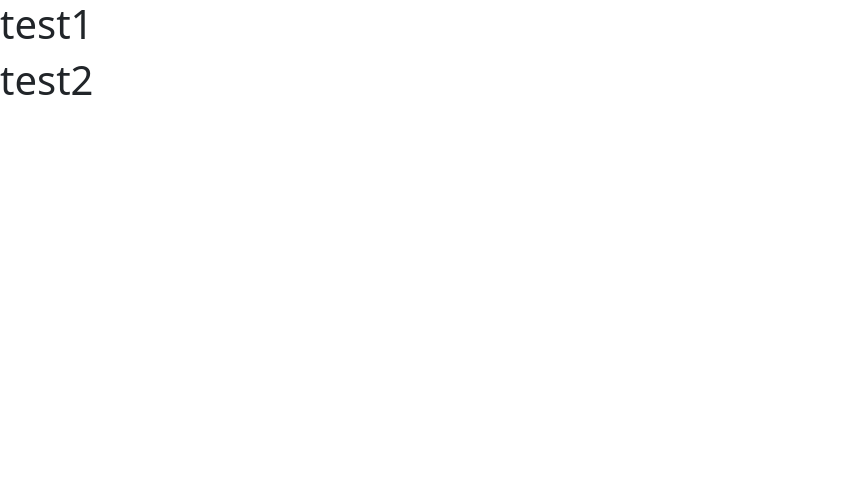
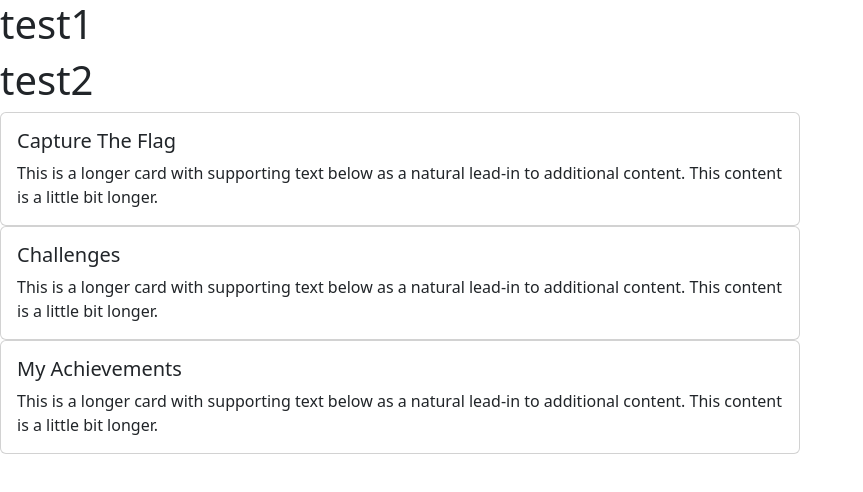
Before and after one commit to Sau1707/VisconHackaton2022, a Next.js app in the folder Frontend/: page / in a window 1280 px wide. Shown: the top 492 px of the page, without its empty margins (0-863 px from the left). Built offline with nearby package versions, Linux system fonts and the light colour scheme.

Commit message:
basic card template created

```diff
--- a/Frontend/components/box.jsx
+++ b/Frontend/components/box.jsx
@@ -5,16 +5,15 @@ import Card from 'react-bootstrap/Card';
 
 export default function Box(props) {
     return (
-        <Card style={{ width: '18rem' }}>
-          <Card.Img variant="top" src="holder.js/100px180" />
-          <Card.Body>
-            <Card.Title>Card Title</Card.Title>
-            <Card.Text>
-              Some quick example text to build on the card title and make up the
-              bulk of the card's content.
-            </Card.Text>
-            <Button variant="primary">Go somewhere</Button>
-          </Card.Body>
-        </Card>
+        <Card style={{ width: '50rem' }}>
+            <Card.Body>
+              <Card.Title>{props.title}</Card.Title>
+              <Card.Text>
+                This is a longer card with supporting text below as a natural
+                lead-in to additional content. This content is a little bit
+                longer.
+              </Card.Text>
+            </Card.Body>
+          </Card>
       );
 }
--- a/Frontend/pages/index.js
+++ b/Frontend/pages/index.js
@@ -1,10 +1,15 @@
 import Example from "../components/example"
+import Box from "../components/box"
 
 export default function Home() {
   return (
     <div>
         <Example>test1</Example>
         <Example>test2</Example>
+
+        <Box title="Capture The Flag">test</Box>
+        <Box title="Challenges">test</Box>
+        <Box title="My Achievements">test</Box>
     </div>
   )
 }
```
